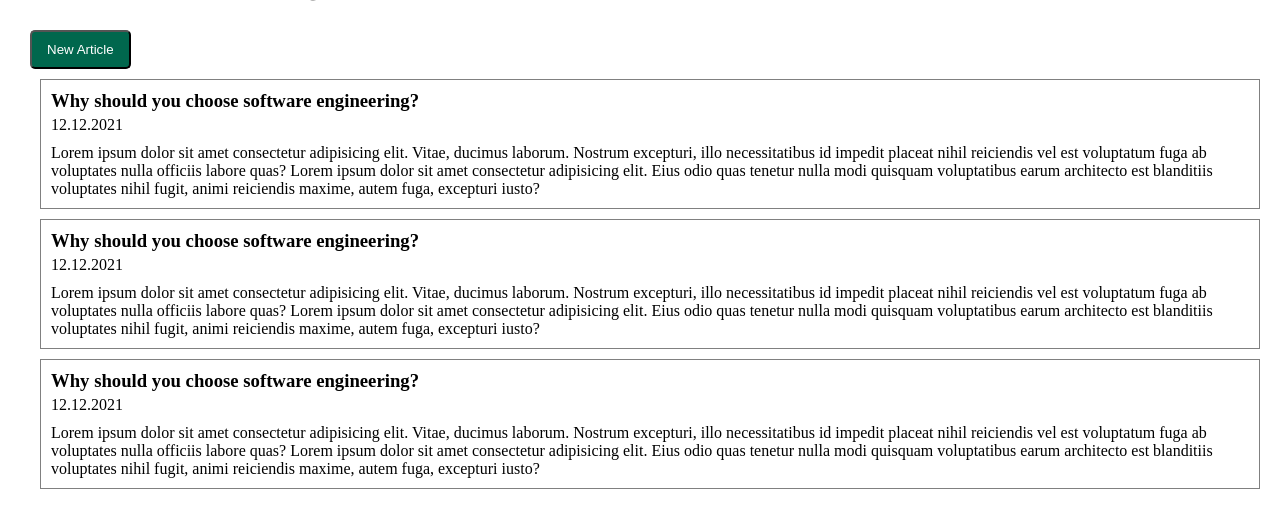
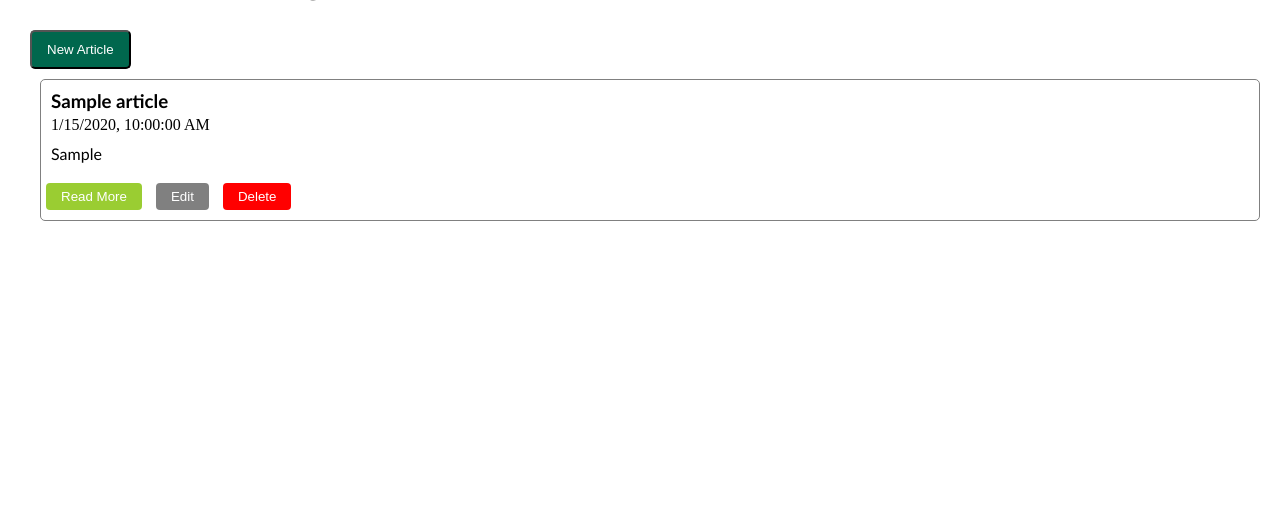
Before and after one commit to AbidAhmed2018831062/Blog, a Node server app: page / in a window 1280 px wide. Shown: the part 60-588 px from the top of the page. Run offline with Node 20, Linux system fonts and the light colour scheme; tables that the repository leaves empty hold one stand-in row (values such as "Sample post"); some libraries are stand-ins or nearby versions.

Commit message:
Database, read, edit and showposts

```diff
--- a/public/css/index.css
+++ b/public/css/index.css
@@ -13,18 +13,22 @@ h1{
 
 .article{
     width: 100%;
-    border: 1px solid grey;
-    margin: 10px;
+    border: .5px solid grey;
+    margin: 10px 10px 15px 10px;
+    border-radius: 5px;
 }
 .article .same{
     padding:10px;
 }
 .same h3{
     margin-bottom: 4px;
+    font-family: 'Gill Sans', 'Gill Sans MT', Calibri, 'Trebuchet MS', sans-serif;
+    font-weight: bold;
 }
 
 .same p{
     margin-top: 10px;
+    font-family: 'Gill Sans', 'Gill Sans MT', Calibri, 'Trebuchet MS', sans-serif;
 }
 .btnnew{
   background-color: #00674D; border:1 px solid grey; border-radius: 5px; padding:10px 15px;
@@ -42,6 +46,8 @@ h1{
     border-radius: 4px;
     border: 1px solid grey;
     margin-top: 10px;
+    font-family: 'Courier New', Courier, monospace;
+    font-weight: bold;
 }
 .hey textarea{
     width:100%;
@@ -53,6 +59,8 @@ h1{
 .hey label{
     font-size: 125%;
     margin-bottom: 10px;
+    font-weight: bold;
+    font-family: 'Lucida Sans', 'Lucida Sans Regular', 'Lucida Grande', 'Lucida Sans Unicode', Geneva, Verdana, sans-serif;
 
 }
 a {
@@ -74,3 +82,34 @@ border-radius: 4px;
 color:white;
 border: none;
 }
+
+.buttons .edit{
+    background-color: grey;
+    margin:10px 5px;
+    padding:6px 15px;
+    border-radius: 4px;
+    border: none;
+    color:white;
+    cursor:pointer;
+    }
+    .buttons .read{
+        background-color: yellowgreen;
+        margin:10px 5px;
+        padding:6px 15px;
+        border-radius: 4px;
+        border: none;
+        color:white;
+        cursor:pointer;
+
+        }
+
+        .buttons .delete{
+            background-color: red;
+            margin:10px 5px;
+            padding:6px 15px;
+            border-radius: 4px;
+            border: none;
+            color:white;
+            cursor:pointer;
+
+            }
--- a/server.js
+++ b/server.js
@@ -1,12 +1,45 @@
 
 const express=require("express");
+const mongoose=require("mongoose");
+const schme=require("./Database/schema");
 const article=require("./routes/article");
 const app=express();
+
+const art=new mongoose.model("Article",schme);
 app.set("view engine","ejs");
+mongoose.connect("mongodb://localhost/article",{
+
+}).then(()=>console.log("Connection successful")).catch(err=>console.log(err));
+app.use(express.urlencoded({extended:false}))
 app.use("/article",article);
 app.use(express.static(__dirname+'/public'))
-app.get("/",(req,res)=>{
-res.render("index");
+app.get("/",async(req,res)=>{
+  const article1=await art.find();
+    //console.log(article1);
+    article1.reverse();
+await res.render("index",{article:article1});
+});
+
+
+
+app.post("/",async(req,res)=>{
+    console.log("Hello");
+
+    const showDes=req.body.des.substring(0,400);
+    const demoDes=showDes+"...";
+   // console.log(demoDes);
+    const a = new art({
+    title:req.body.title,
+    des:req.body.des,
+    mark:req.body.mark,
+    demodes:demoDes,
+});
+console.log(a);
+const d=await a.save();
+if(d)
+{
+    res.redirect(`/article/${d._id}`);
+}
 });
 
 app.listen(3000,()=>console.log("listening"));
--- a/views/articles/new.ejs
+++ b/views/articles/new.ejs
@@ -16,8 +16,9 @@
    <main>
        <div class="container">
         <form action="/" method="post">
-            </form>
+
             <%-include('_formforEditandNew.ejs')%>
+        </form>
        </div>
    </main>
 </body>
--- a/views/index.ejs
+++ b/views/index.ejs
@@ -21,27 +21,26 @@
     </button>
 </div>
 <div class="articles">
-<div class="article" style="width:100%;">
-    <div class="same">
-   <h3>Why should you choose software engineering?</h3>
-    <span>12.12.2021</span>
-    <p>Lorem ipsum dolor sit amet consectetur adipisicing elit. Vitae, ducimus laborum. Nostrum excepturi, illo necessitatibus id impedit placeat nihil reiciendis vel est voluptatum fuga ab voluptates nulla officiis labore quas? Lorem ipsum dolor sit amet consectetur adipisicing elit. Eius odio quas tenetur nulla modi quisquam voluptatibus earum architecto est blanditiis voluptates nihil fugit, animi reiciendis maxime, autem fuga, excepturi iusto?</p>
+    <% article.forEach(e=>{ %>
+        <div class="article" style="width:100%;">
+        <div class="same">
+            <h3><%=e.title%></h3>
+            <span><%=e.date.toLocaleString()%></span>
+            <p><%=e.demodes%></p>
+</div>
+<div class="buttons">
+    <button class="read">
+        <a href="/article/<%=e._id%>">Read More</a>
+    </button>
+    <button class="edit">
+        <a href="/article/new">Edit</a>
+    </button>
+    <button class="delete">
+        Delete
+    </button>
 </div>
 </div>
-<div class="article">
-    <div class="same">
-    <h3>Why should you choose software engineering?</h3>
-    <span>12.12.2021</span>
-    <p>Lorem ipsum dolor sit amet consectetur adipisicing elit. Vitae, ducimus laborum. Nostrum excepturi, illo necessitatibus id impedit placeat nihil reiciendis vel est voluptatum fuga ab voluptates nulla officiis labore quas? Lorem ipsum dolor sit amet consectetur adipisicing elit. Eius odio quas tenetur nulla modi quisquam voluptatibus earum architecto est blanditiis voluptates nihil fugit, animi reiciendis maxime, autem fuga, excepturi iusto?</p>
-</div>
-</div>
-<div class="article">
-    <div class="same">
-    <h3>Why should you choose software engineering?</h3>
-    <span>12.12.2021</span>
-    <p>Lorem ipsum dolor sit amet consectetur adipisicing elit. Vitae, ducimus laborum. Nostrum excepturi, illo necessitatibus id impedit placeat nihil reiciendis vel est voluptatum fuga ab voluptates nulla officiis labore quas? Lorem ipsum dolor sit amet consectetur adipisicing elit. Eius odio quas tenetur nulla modi quisquam voluptatibus earum architecto est blanditiis voluptates nihil fugit, animi reiciendis maxime, autem fuga, excepturi iusto?</p>
-</div>
-</div>
+<% }) %>
 </div>
         </div>
     </main>
```
Also changed, not shown: Database/schema.js (added, +48 -0 lines), routes/article.js (+7 -1 lines), views/articles/showArticle.ejs (added, +35 -0 lines).
